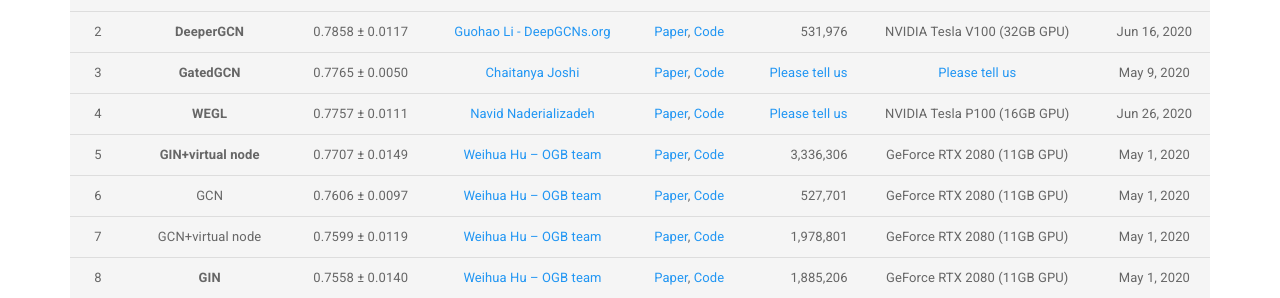
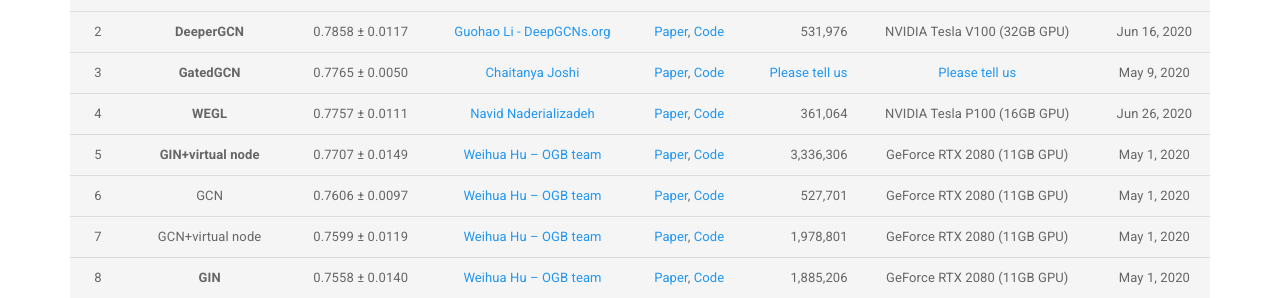
Before and after one commit to snap-stanford/ogb-web, a Jekyll site: the page built from _docs/leaderboard/leader_graphprop.md, in a window 1280 px wide and 900 px high, scrolled down 468 px. Shown: the part 154-452 px from the top of the window. Built offline with Jekyll 4.4.1, drawn with Linux system fonts in a browser that asks for light colours.

Commit message:
updateleaderboard

```diff
--- a/_docs/leaderboard/leader_graphprop.md
+++ b/_docs/leaderboard/leader_graphprop.md
@@ -26,7 +26,7 @@ The **bold** method name indicates that the implementation is **official** (by t
 |  1  |  **HIMP**  | 0.7880 ± 0.0082   | [Matthias Fey](mailto:matthias.fey@tu-dortmund.de) | [Paper](https://arxiv.org/abs/2006.12179), [Code](https://github.com/rusty1s/himp-gnn) | 153,029 | GeForce RTX 2080 (11GB GPU) | Jun 22, 2020 |
 |  2  |  **DeeperGCN**  | 0.7858 ± 0.0117   | [Guohao Li - DeepGCNs.org](mailto:guohao.li@kaust.edu.sa) | [Paper](https://arxiv.org/abs/2006.07739), [Code](https://github.com/lightaime/deep_gcns_torch/tree/master/examples/ogb) | 531,976 | NVIDIA Tesla V100 (32GB GPU) | Jun 16, 2020 |
 |  3  |  **GatedGCN**  | 0.7765 ± 0.0050   | [Chaitanya Joshi](mailto:chaitanya.joshi@ntu.edu.sg) | [Paper](https://arxiv.org/abs/2003.00982), [Code](https://github.com/chaitjo/ogb/tree/master/examples/graphproppred/mol) | [Please tell us](mailto:ogb@cs.stanford.edu) | [Please tell us](mailto:ogb@cs.stanford.edu) | May 9, 2020 |
-|  4  |  **WEGL**  | 0.7757 ± 0.0111   | [Navid Naderializadeh](mailto:nnaderializadeh@hrl.com) | [Paper](https://arxiv.org/abs/2006.09430), [Code](https://github.com/navid-naderi/WEGL) | [Please tell us](mailto:ogb@cs.stanford.edu) | NVIDIA Tesla P100 (16GB GPU) | Jun 26, 2020 |
+|  4  |  **WEGL**  | 0.7757 ± 0.0111   | [Navid Naderializadeh](mailto:nnaderializadeh@hrl.com) | [Paper](https://arxiv.org/abs/2006.09430), [Code](https://github.com/navid-naderi/WEGL) | 361,064 | NVIDIA Tesla P100 (16GB GPU) | Jun 26, 2020 |
 |  5  |  **GIN+virtual node**  | 0.7707 ± 0.0149   | [Weihua Hu -- OGB team](mailto:weihuahu@cs.stanford.edu) | [Paper](https://arxiv.org/abs/1810.00826), [Code](https://github.com/snap-stanford/ogb/tree/master/examples/graphproppred/mol) | 3,336,306 | GeForce RTX 2080 (11GB GPU) | May 1, 2020 |
 |  6  |  GCN  | 0.7606 ± 0.0097   | [Weihua Hu -- OGB team](mailto:weihuahu@cs.stanford.edu) | [Paper](https://arxiv.org/abs/1609.02907), [Code](https://github.com/snap-stanford/ogb/tree/master/examples/graphproppred/mol) | 527,701 | GeForce RTX 2080 (11GB GPU) | May 1, 2020 |
 |  7  |  GCN+virtual node  | 0.7599 ± 0.0119   | [Weihua Hu -- OGB team](mailto:weihuahu@cs.stanford.edu) | [Paper](https://arxiv.org/abs/1609.02907), [Code](https://github.com/snap-stanford/ogb/tree/master/examples/graphproppred/mol) | 1,978,801 | GeForce RTX 2080 (11GB GPU) | May 1, 2020 |
```
